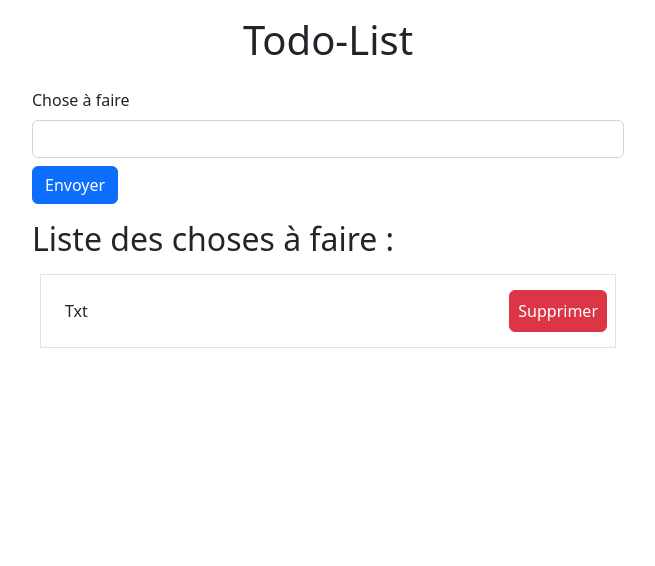
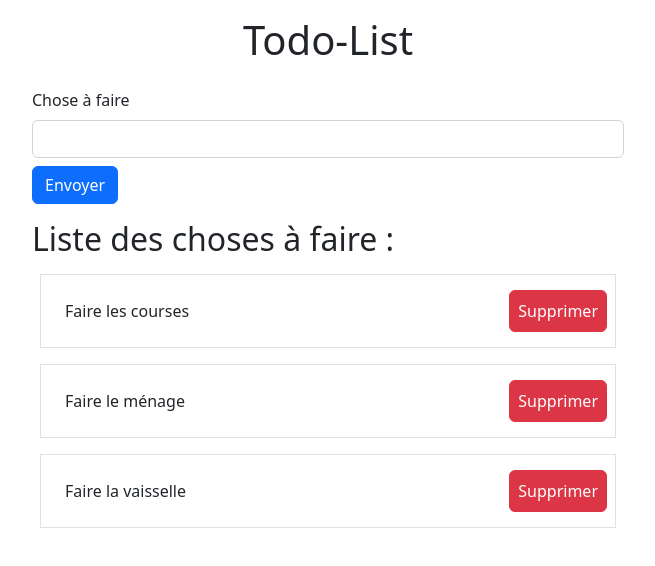
Before and after one commit to rubisanto/todo-list-react, a React (Create React App) app: page / in a window 1280 px wide. Shown: the top 566 px of the page, without its empty margins (312-967 px from the left). Built offline with nearby package versions, Linux system fonts and the light colour scheme.

Commit message:
useState display list

```diff
--- a/src/Components/Form.js
+++ b/src/Components/Form.js
@@ -2,6 +2,12 @@ import { useState } from "react";
 import Item from "./Item";
 
 export default function Form(props) {
+  const [dataArr, setDataArr] = useState([
+    { txt: "Faire les courses", id: 1 },
+    { txt: "Faire le ménage", id: 2 },
+    { txt: "Faire la vaisselle", id: 3 },
+  ]);
+
   return (
     <div className="m-auto px-4 col-12 col-sm-10 col-lg-6">
       <form className="mb-3">
@@ -14,7 +20,9 @@ export default function Form(props) {
 
       <h2>Liste des choses à faire : </h2>
       <ul className="list-group">
-        <Item />
+        {dataArr.map((item, index) => {
+          return <Item key={index} txt={item.txt} />;
+        })}
       </ul>
     </div>
   );
--- a/src/Components/Item.js
+++ b/src/Components/Item.js
@@ -1,7 +1,7 @@
-export default function Item() {
+export default function Item(props) {
   return (
     <li className="border d-flex justify-content-between align-items-center p-2 m-2">
-      <div className="p-3">Txt</div>
+      <div className="p-3">{props.txt}</div>
       <button className="btn btn-danger p-2 h-50">Supprimer</button>
     </li>
   );
```
